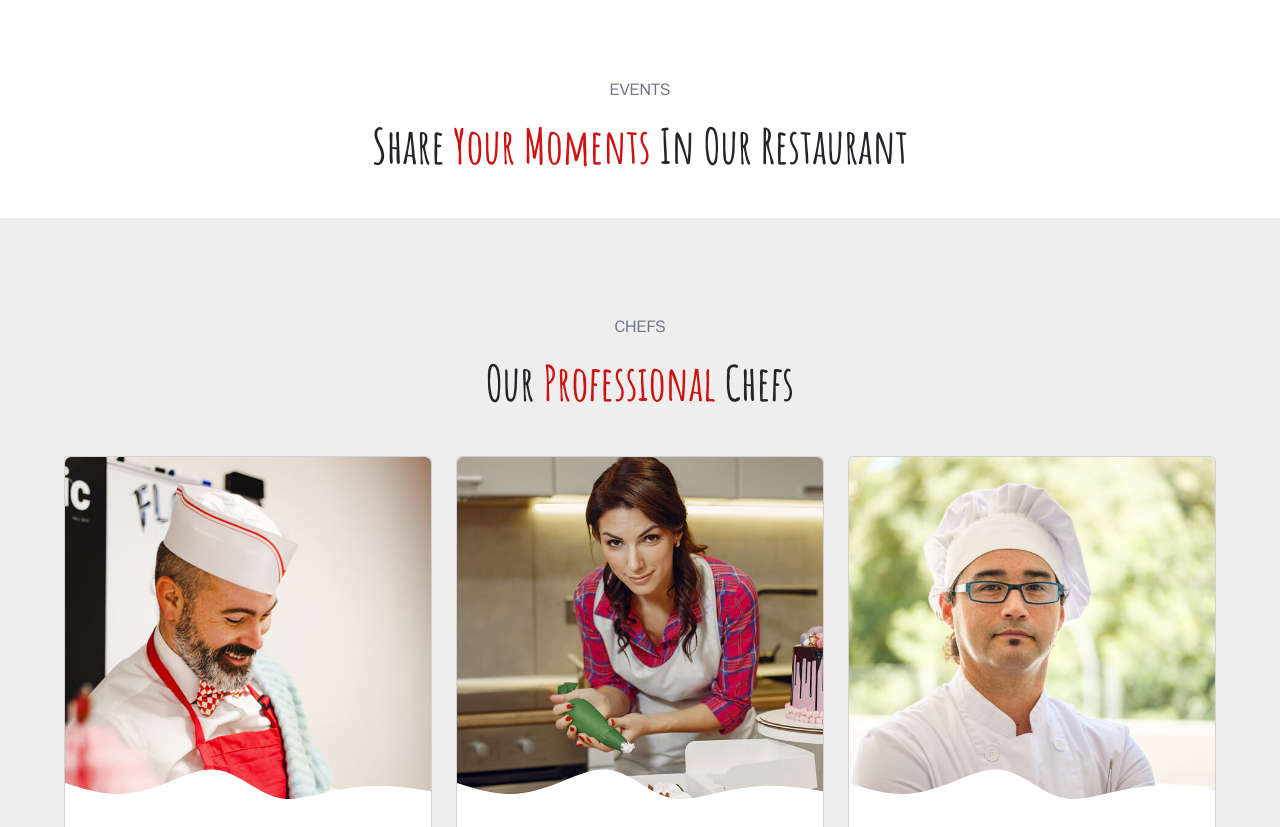
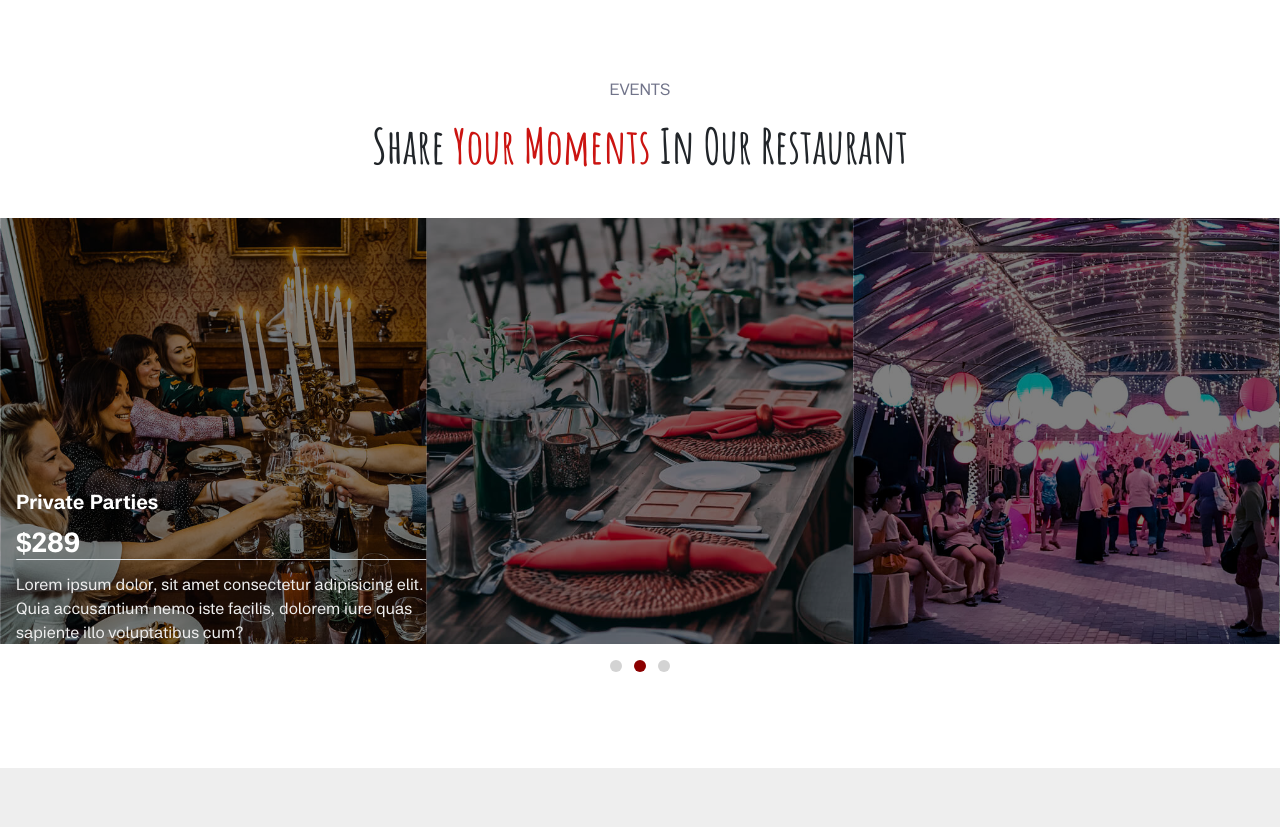
Before and after one commit to Jackmarrow/oussama_boussouf_lionsresto_final, a plain HTML site: page index.html in a window 1280 px wide. Shown: the part 4131-4958 px from the top of the page. Drawn offline with nearby package versions, Linux system fonts and the light colour scheme.

Commit message:
event section carousel is working

```diff
--- a/index.html
+++ b/index.html
@@ -54,7 +54,7 @@
             </li>
             <li class="mx-lg-3">
               <a
-                href="#"
+                href="#event"
                 class="link nav-link text-dark-gray px-6 py-2 py-lg-0 px-lg-20"
                 >Events</a
               >
@@ -625,11 +625,34 @@
         <!-- end of our menu section  -->
 
         <!-- events section -->
-        <section>
+        <section id="event" class="event-section pb-13">
           <p class="text-dark-gray text-center mb-3">EVENTS</p>
           <h2 class="text-center mb-10">
             Share <span class="text-dark-red"> Your Moments</span> In Our Restaurant
           </h2>
+          <div>
+            <div class="carousel mb-3 mx-auto w-100">
+              <div class="carousel-scroll d-flex">
+                <div class="image image-1"></div>
+                <div class="image image-2 p-3 position-relative">
+                  <div class="position-absolute bottom-0">
+                    <h5 class="text-white fw-bold mb-2">Private Parties</h5>
+                  <h3 class="text-white fw-bold border-bottom mb-2">$289</h3>
+                  <p class="text-light-gray">Lorem ipsum dolor, sit amet consectetur adipisicing elit. Quia accusantium nemo iste facilis, dolorem iure quas sapiente illo voluptatibus cum?</p>
+                  </div>
+                </div>
+                <div class="image image-3">
+                </div>
+                <div class="image image-1"></div>
+                <div class="image image-2"></div>
+              </div>
+            </div>
+            <div class="dots d-flex justify-content-center column-gap-2">
+              <div class="dot dot-1"></div>
+              <div class="dot dot-2 active"></div>
+              <div class="dot dot-3"></div>
+            </div>
+          </div>
         </section>
         <!-- end of event section -->
 
--- a/public/js/app.js
+++ b/public/js/app.js
@@ -1,3 +1,74 @@
+//!----------------- carousel logic --------------
+let dots = document.querySelectorAll(".dot");
+let carousel_images = document.querySelector(".carousel-scroll");
+let images = carousel_images.children;
+let size = images[0].clientWidth;
+let viewport_width = window.innerWidth;
+let carousel_width = size * 3;
+let slid_percentage = (size * 100) / carousel_width;
+//----------
+carousel_images.style.setProperty(
+  "--scroll-left",
+  `-${slid_percentage}%`
+);
+
+window.addEventListener("resize", resizeViewPort);
+
+function resizeViewPort() {
+  viewport_width = window.innerWidth;
+  if(viewport_width <= 768){
+    size = images[0].clientWidth;
+    carousel_width = size;
+    slid_percentage = (size * 100) / carousel_width;
+  }
+   else {
+    size = images[0].clientWidth;
+    carousel_width = size * 3;
+    slid_percentage = (size * 100) / carousel_width;
+    dots.forEach( dot => {
+      if(dot.className.includes("active")){
+        slidImageBig(dot, slid_percentage);
+      }
+    })
+  }
+}
+
+// // ------- active dot -------
+dots.forEach( dot => {
+    dot.addEventListener("click", () => {
+        for (let i = 0; i < dots.length; i++) {
+          const element = dots[i];
+          if (element.className.includes("active")) {
+            element.classList.remove("active");
+          }
+        }
+        dot.classList.add("active");
+        slidImageBig(dot, slid_percentage);
+      })
+    })
+// //----------------------------
+function slidImageBig(dot, slid_percentage) {
+
+  if (dot.className.includes("dot-3")) {
+    carousel_images.style.setProperty(
+      "--scroll-left",
+      `-${slid_percentage * 2}%`
+    );
+  } else if (dot.className.includes("dot-2")) {
+    carousel_images.style.setProperty(
+      "--scroll-left",
+      `-${slid_percentage}%`
+    );
+  } else{
+    carousel_images.style.setProperty(
+      "--scroll-left",
+      `0`
+    );
+  }
+}
+
+
+
 //!----------------- Arrow back to logic -----------
 let arrow_to_top = document.querySelector(".arrow-back-top");
 document.addEventListener("scroll", () =>{
--- a/src/sass/modules/home/_header.scss
+++ b/src/sass/modules/home/_header.scss
@@ -13,6 +13,7 @@
 // ------ General style --------
 body {
   font-family: "Peter", sans-serif;
+  // overflow-x: hidden;
 }
 
 h1,
--- a/src/sass/modules/home/_main.scss
+++ b/src/sass/modules/home/_main.scss
@@ -102,6 +102,56 @@
 
     // -------end of our menu section -------
 
+    // ------- event section -------
+    .event-section{
+        .carousel{
+            margin-bottom: 1rem;
+            height: 426px;
+            // width: 100vw;
+            max-width:1400px;
+            overflow: hidden;
+
+            .carousel-scroll{
+                --scroll-left: 0;
+                transform: translateX(var(--scroll-left));
+                transition: all 500ms;
+            }
+
+            .image{
+                background-size: cover;
+                background-position: left;
+                background-repeat: no-repeat;
+                height: 426px;
+                min-width: 100%;
+                background-color: rgba(0, 0, 0, 0.5);
+                background-blend-mode: darken;
+            }
+
+            .image-1{
+                background-image: url("../images/events-1.jpg");
+            }
+            .image-2{
+                background-image: url("../images/events-2.jpg");
+            }
+            .image-3{
+                background-image: url("../images/events-3.jpg");
+            }
+        }
+        .dots{
+            .dot{
+                height: 12px;
+                width: 12px;
+                border-radius: 50%;
+                background-color: lightgray;
+                cursor: pointer;
+            }
+            .dot.active{
+                background-color: darkred;
+            }
+        }
+    }
+    // ------- end of event section -------
+
     // ------- chef section -------
     .chef-section{
         .card{
@@ -164,6 +214,16 @@
                 row-gap: 5rem;
             }
         }
+
+         // ------- event section -------
+        .event-section{
+            .carousel{
+                .image{
+                    min-width: 33.33%;
+                }
+            }
+        }
+
          // ------- chef section -------
         .chef-section{
             .grid-system{
```
Also changed, not shown: public/css/app.css, 1 other file.
